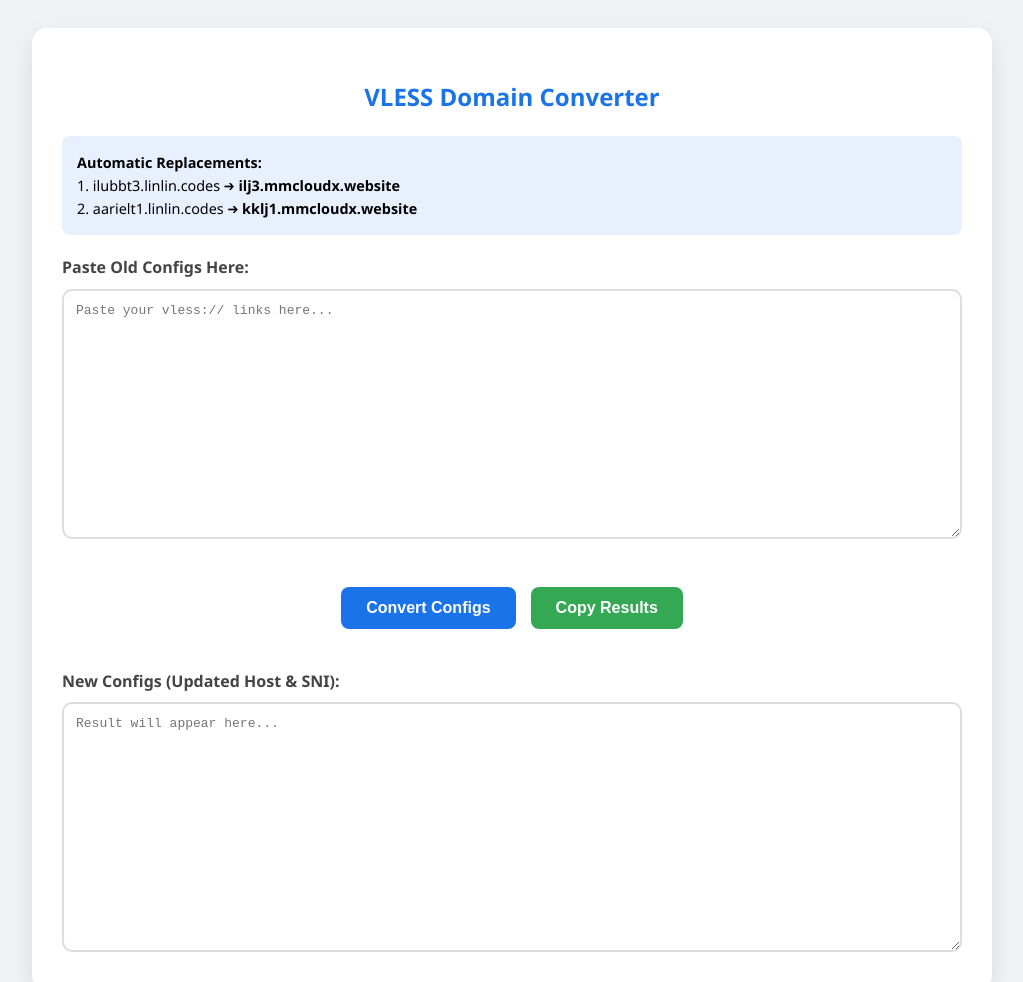
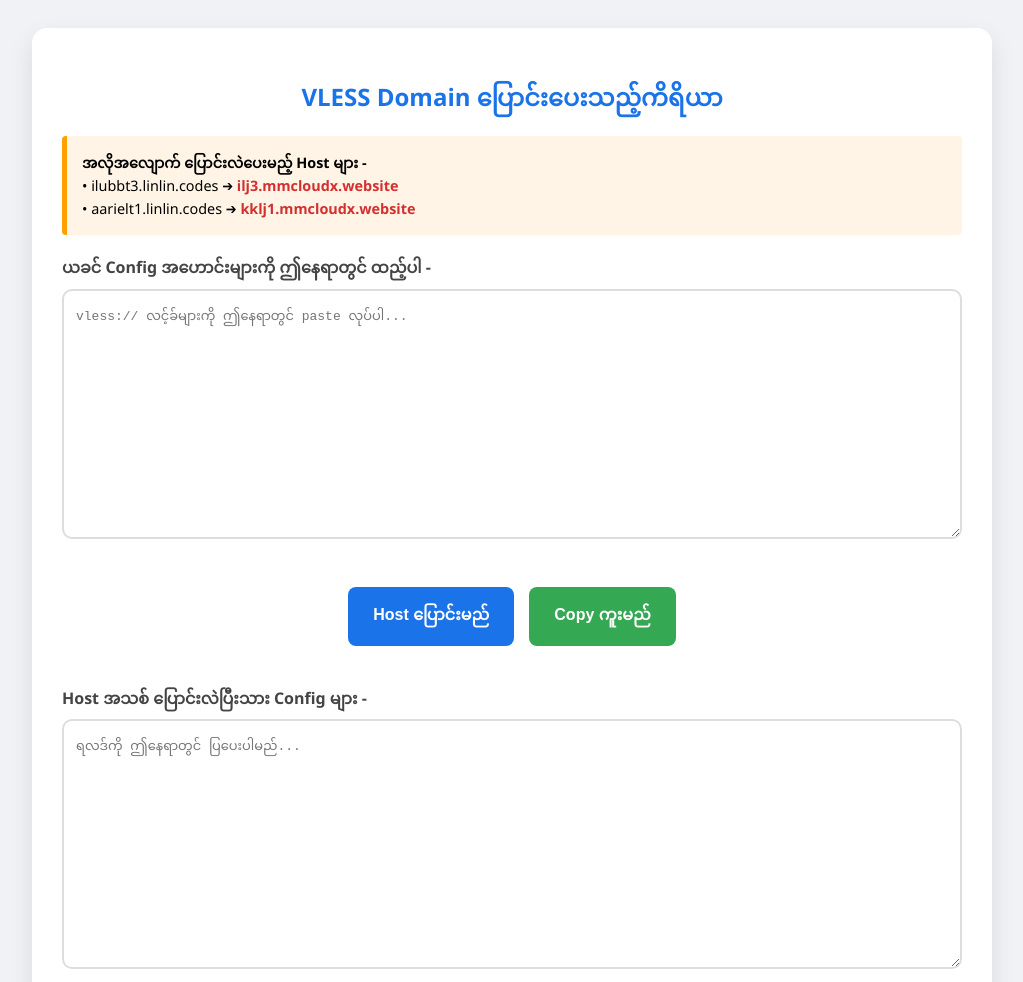
Before and after one commit to zheint/Nodeconverter, a plain HTML site: page index.html in a window 1280 px wide. Shown: the top 982 px of the page, without its empty margins (128-1151 px from the left). Drawn offline with Linux system fonts and the light colour scheme.

Commit message:
Update index.html

```diff
--- a/index.html
+++ b/index.html
@@ -1,15 +1,16 @@
 <!DOCTYPE html>
-<html lang="en">
+<html lang="my">
 <head>
     <meta charset="UTF-8">
     <meta name="viewport" content="width=device-width, initial-scale=1.0">
-    <title>VLESS Node Converter</title>
+    <title>VLESS Node Converter (မြန်မာ)</title>
     <style>
         body {
-            font-family: 'Segoe UI', Tahoma, Geneva, Verdana, sans-serif;
+            font-family: 'Pyidaungsu', 'Segoe UI', Tahoma, sans-serif;
             background-color: #f0f2f5;
             padding: 20px;
             line-height: 1.6;
+            direction: ltr;
         }
         .container {
             max-width: 900px;
@@ -19,7 +20,7 @@
             border-radius: 15px;
             box-shadow: 0 10px 25px rgba(0,0,0,0.1);
         }
-        h2 { color: #1a73e8; text-align: center; }
+        h2 { color: #1a73e8; text-align: center; margin-bottom: 20px; }
         .grid { display: grid; grid-template-columns: 1fr; gap: 20px; }
         label { font-weight: bold; display: block; margin-bottom: 8px; color: #444; }
         textarea {
@@ -54,39 +55,41 @@
         button:hover { opacity: 0.9; }
         button:active { transform: scale(0.98); }
         .info {
-            background: #e8f0fe;
+            background: #fff4e5;
             padding: 15px;
-            border-radius: 8px;
+            border-left: 5px solid #ffa000;
+            border-radius: 4px;
             font-size: 0.9em;
             margin-bottom: 20px;
         }
+        .info b { color: #d32f2f; }
     </style>
 </head>
 <body>
 
 <div class="container">
-    <h2>VLESS Domain Converter</h2>
+    <h2>VLESS Domain ပြောင်းပေးသည့်ကိရိယာ</h2>
 
     <div class="info">
-        <strong>Automatic Replacements:</strong><br>
-        1. ilubbt3.linlin.codes ➔ <b>ilj3.mmcloudx.website</b><br>
-        2. aarielt1.linlin.codes ➔ <b>kklj1.mmcloudx.website</b>
+        <strong>အလိုအလျောက် ပြောင်းလဲပေးမည့် Host များ -</strong><br>
+        • ilubbt3.linlin.codes ➔ <b>ilj3.mmcloudx.website</b><br>
+        • aarielt1.linlin.codes ➔ <b>kklj1.mmcloudx.website</b>
     </div>
 
     <div class="grid">
         <div>
-            <label>Paste Old Configs Here:</label>
-            <textarea id="inputArea" placeholder="Paste your vless:// links here..."></textarea>
+            <label>ယခင် Config အဟောင်းများကို ဤနေရာတွင် ထည့်ပါ -</label>
+            <textarea id="inputArea" placeholder="vless:// လင့်ခ်များကို ဤနေရာတွင် paste လုပ်ပါ..."></textarea>
         </div>
 
         <div class="controls">
-            <button class="btn-convert" onclick="convertConfigs()">Convert Configs</button>
-            <button class="btn-copy" onclick="copyResult()">Copy Results</button>
+            <button class="btn-convert" onclick="convertConfigs()">Host ပြောင်းမည်</button>
+            <button class="btn-copy" onclick="copyResult()">Copy ကူးမည်</button>
         </div>
 
         <div>
-            <label>New Configs (Updated Host & SNI):</label>
-            <textarea id="outputArea" readonly placeholder="Result will appear here..."></textarea>
+            <label>Host အသစ် ပြောင်းလဲပြီးသား Config များ -</label>
+            <textarea id="outputArea" readonly placeholder="ရလဒ်ကို ဤနေရာတွင် ပြပေးပါမည်..."></textarea>
         </div>
     </div>
 </div>
@@ -94,6 +97,10 @@
 <script>
     function convertConfigs() {
         const input = document.getElementById('inputArea').value;
+        if (!input.trim()) {
+            alert("ကျေးဇူးပြု၍ config များ အရင်ထည့်ပါ။");
+            return;
+        }
 
         // Replacement Rules
         let result = input
@@ -108,12 +115,12 @@
     function copyResult() {
         const output = document.getElementById('outputArea');
         if (!output.value) {
-            alert("Nothing to copy!");
+            alert("Copy ကူးရန် ရလဒ်မရှိသေးပါ။");
             return;
         }
         output.select();
         document.execCommand('copy');
-        alert("Copied to clipboard!");
+        alert("Copy ကူးပြီးပါပြီ။");
     }
 </script>
 
```
